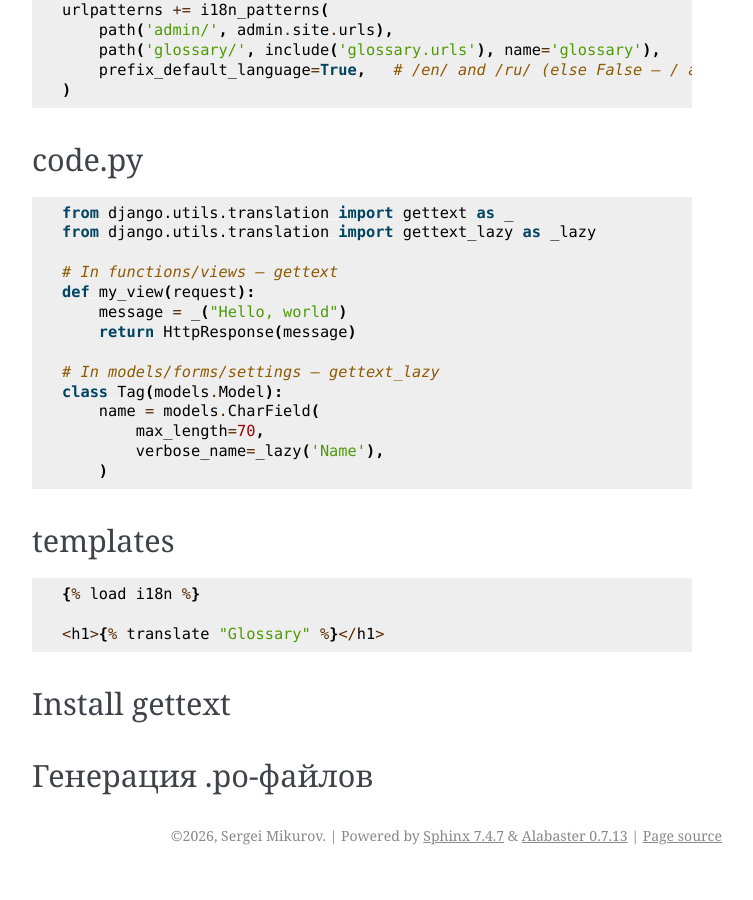
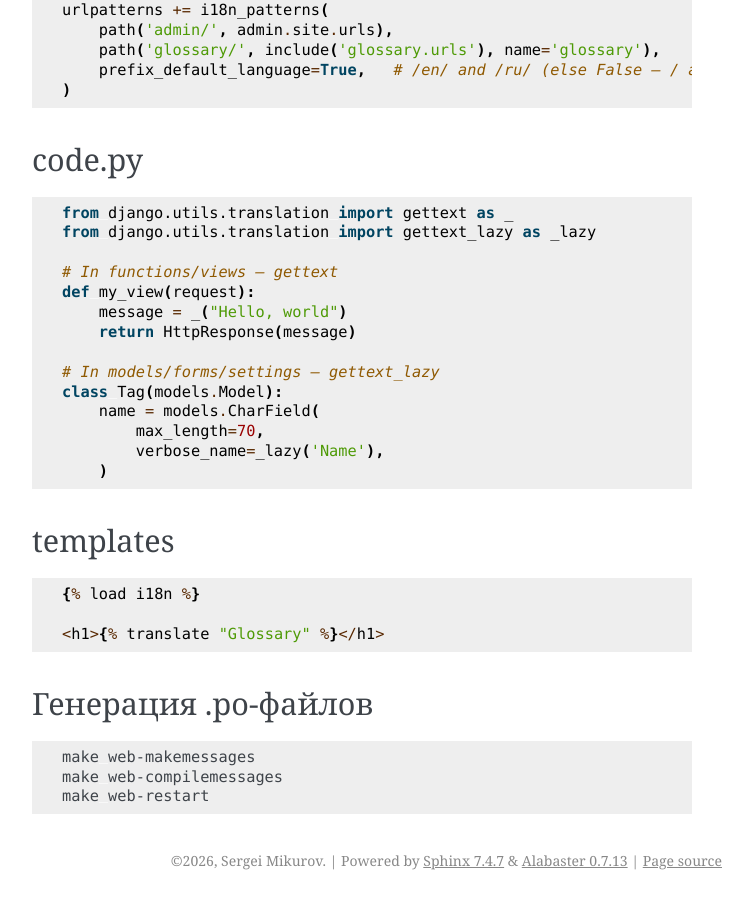
Before and after one commit to svmikurov/se, a Sphinx documentation site: the page built from docs/source/locale.rst, in a window 1280 px wide and 900 px high, scrolled down 1056 px. Shown: the whole window, without its empty margins (388-1141 px from the left). Built offline with Sphinx 7.4.7, drawn with Linux system fonts in a browser that asks for light colours; before the commit the page ends 1931 px from its top, so only the background shows below that.

Commit message:
docs(web): Add localization commands

```diff
--- a/docs/source/locale.rst
+++ b/docs/source/locale.rst
@@ -89,9 +89,11 @@ templates
    <h1>{% translate "Glossary" %}</h1>
 
 
-Install gettext
-===============
-
-
 Генерация .po-файлов
 ====================
+
+.. code-block:: bash
+
+   make web-makemessages
+   make web-compilemessages
+   make web-restart
```
